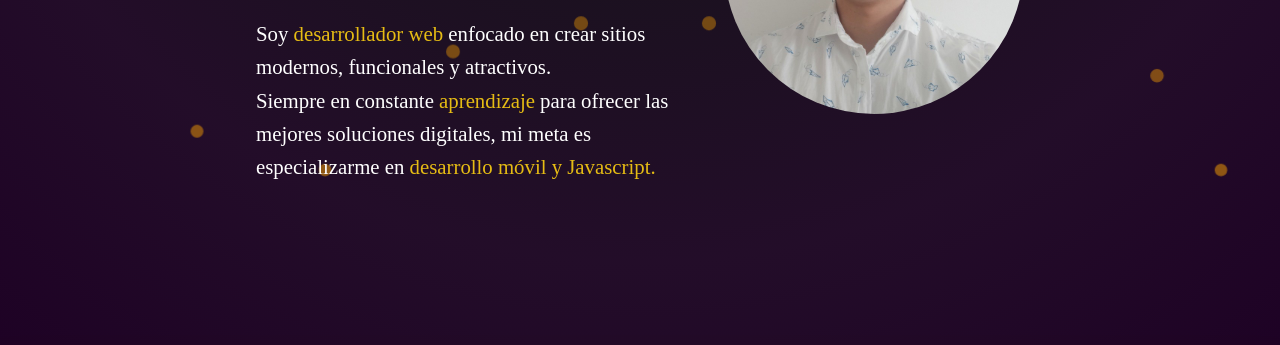
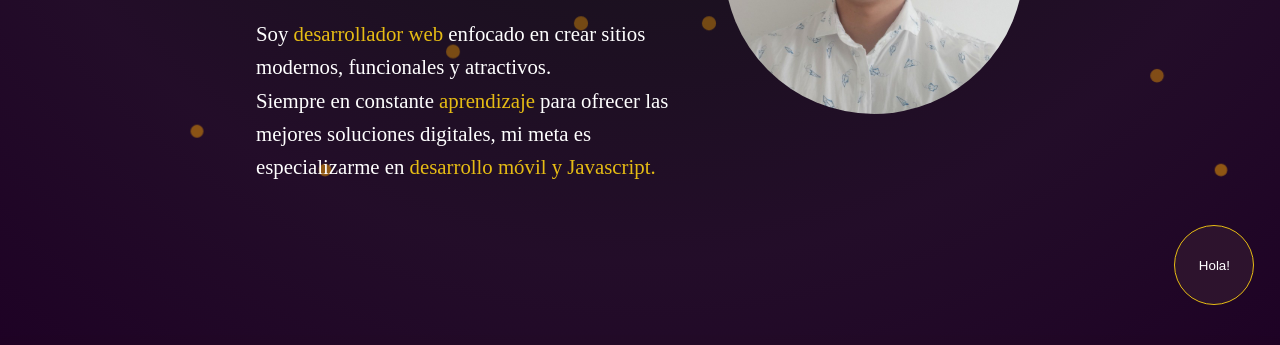
Before and after one commit to Danilo-Doria/Danilo-Doria.github.io, a plain HTML site: page index.html in a window 1280 px wide. Shown: the part 455-800 px from the top of the page. Drawn offline with Linux system fonts and the light colour scheme.

Commit message:
Add alert buttom

```diff
--- a/index.html
+++ b/index.html
@@ -14,6 +14,8 @@
 </head>
 
 <body>
+
+    <button id="message">Hola!</button>
 
     <!-- Starts header -->
     <header class="header">
--- a/src/css/global_styles.css
+++ b/src/css/global_styles.css
@@ -73,6 +73,27 @@ body {
 #nav-menu.active {
     display: flex;
 }
+
+#message {
+    position: fixed;
+    bottom: 5%;
+    right: 2%;
+    width: 3rem;
+    height: 3rem;
+    border-radius: 50%;
+    color: var(--color-text);
+    background-color: var(--color-bg-2);
+    border: 1px solid var(--color-hover);
+    transition: transform 0.3s ease;
+    z-index: 1;
+}
+
+#message:hover,
+#message:hover {
+    transform: scale(1.05);
+    box-shadow: 0 0 10px var(--color-hover-2);
+}
+
 
 a {
     text-decoration: none;
@@ -213,6 +234,11 @@ span {
         width: max-content;
     }
 
+    #message {
+        width: 5rem;
+        height: 5rem;
+    }
+
     /* Burger menu hidden for tablets, laptops... */
     #menu-toggle {
         display: none;
--- a/src/js/script.js
+++ b/src/js/script.js
@@ -9,3 +9,9 @@ const menu = document.getElementById("nav-menu");
 button.addEventListener("click", () => {
     menu.classList.toggle("active");
 });
+
+const saludo = document.getElementById("message");
+
+saludo.addEventListener("click", () => {
+    alert("Hola Bienvenido!!")
+})
```
Also changed, not shown: src/views/pets.html (+2 -0 lines).
